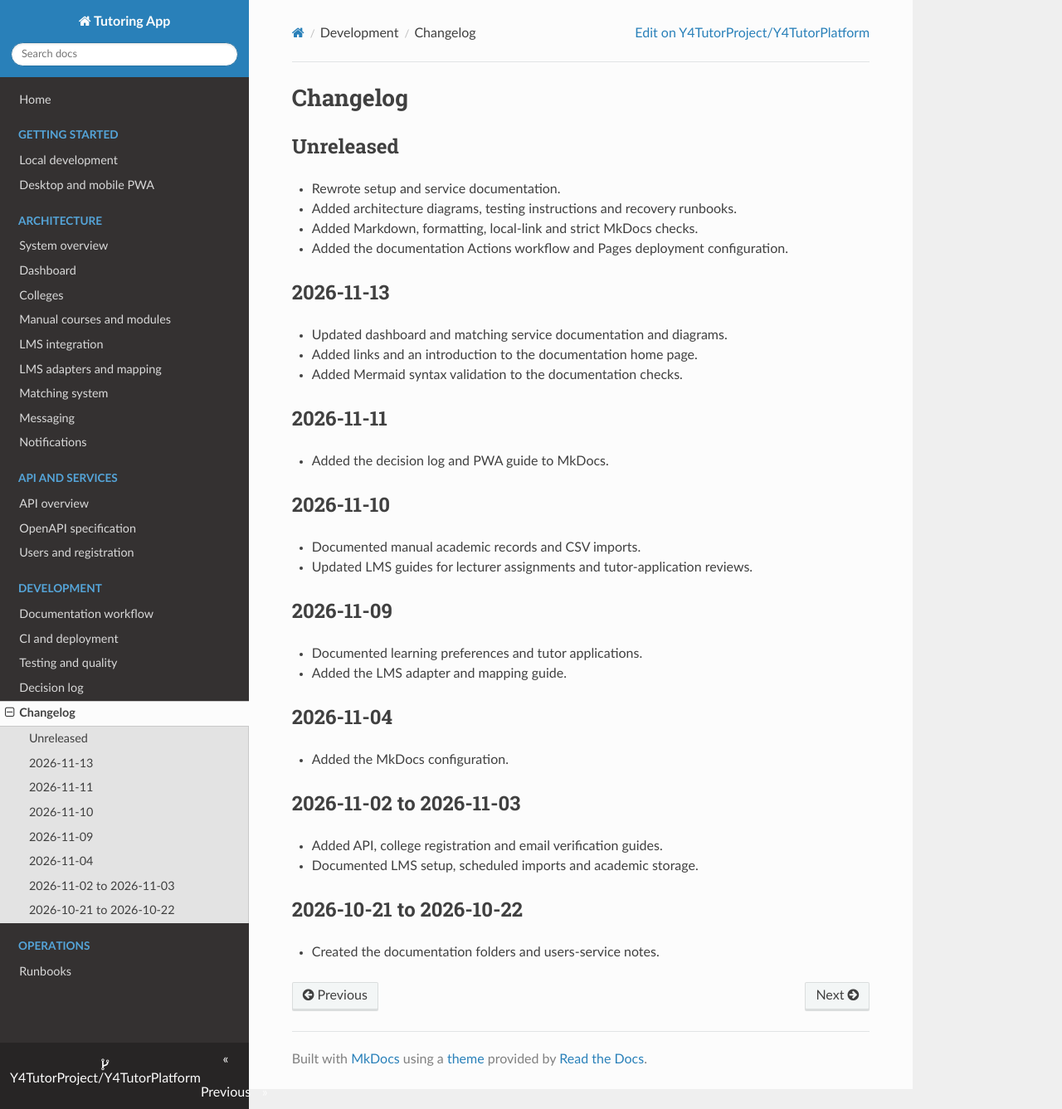
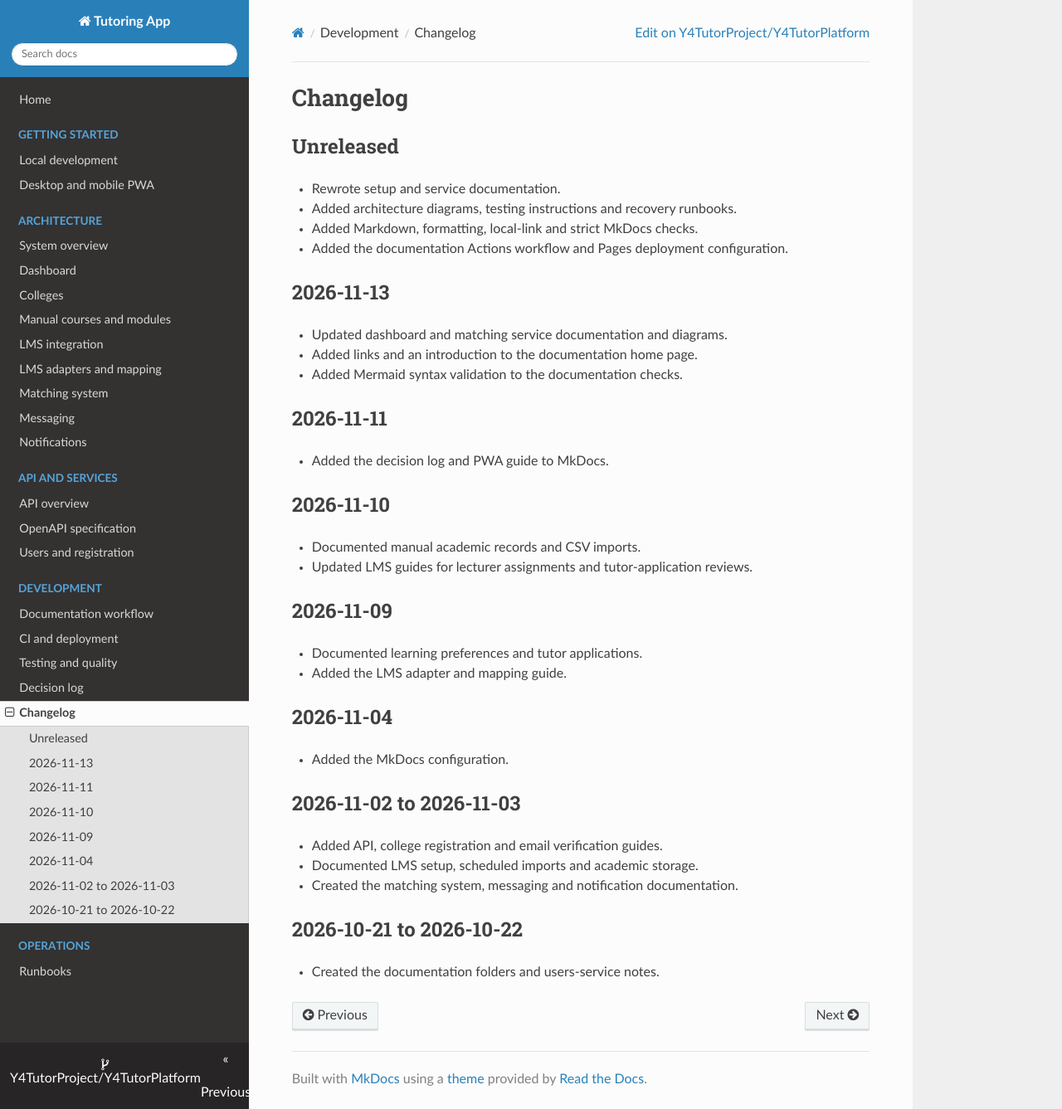
Before and after one commit to Y4TutorProject/Y4TutorPlatform, an MkDocs documentation site: the page built from docs/changelog.md, in a window 1280 px wide and 1337 px high. Shown: the whole window at 83% size. Built offline with MkDocs 1.6.1, drawn with Linux system fonts in a browser that asks for light colours; nearby versions of some CDN libraries.

Commit message:
docs: updated changelog

```diff
--- a/docs/changelog.md
+++ b/docs/changelog.md
@@ -35,6 +35,7 @@
 
 - Added API, college registration and email verification guides.
 - Documented LMS setup, scheduled imports and academic storage.
+- Created the matching system, messaging and notification documentation.
 
 ## 2026-10-21 to 2026-10-22
 
```
